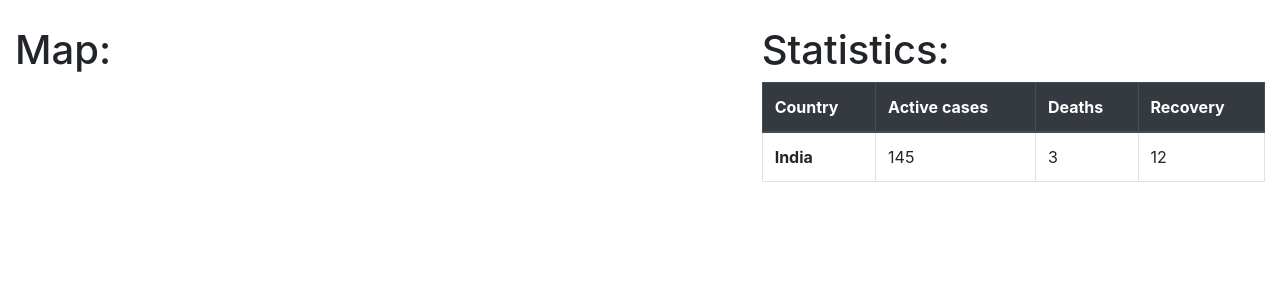
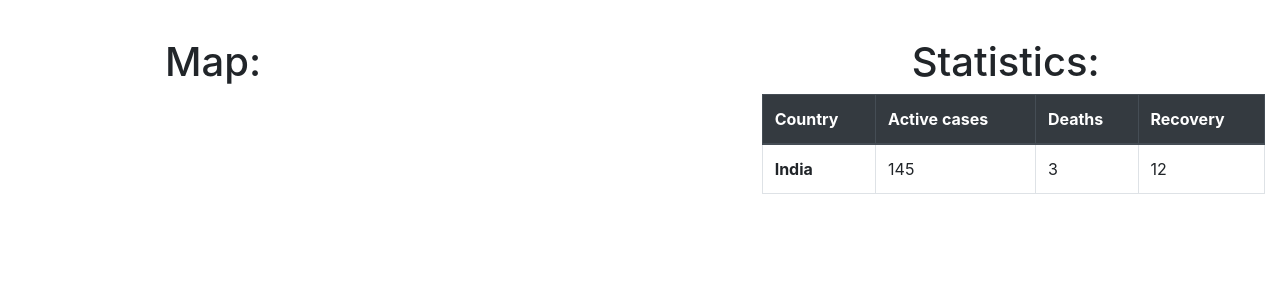
Before and after one commit to shane-misquith/TrackCorona, a Django app: page / in a window 1280 px wide. Shown: the part 56-356 px from the top of the page. Run offline with Django 3.2, Linux system fonts and the light colour scheme; some libraries are stand-ins or nearby versions.

Commit message:
updated css

```diff
--- a/static/mainapp/css/indexmaster.css
+++ b/static/mainapp/css/indexmaster.css
@@ -1,7 +1,15 @@
 .container-fluid{
-    padding : 2% 10%;
+    padding : 3% 15%;
 }
 
-.side_2{
-    /* padding : 100px 50px 50px 100px; */
+h1{
+    margin-left: 150px;
 }
+.map-1{
+    width:1200px;
+    height:730px;
+    display: block;
+    margin-left: auto;
+    margin-right: auto;
+    width: 80%;
+}
```
